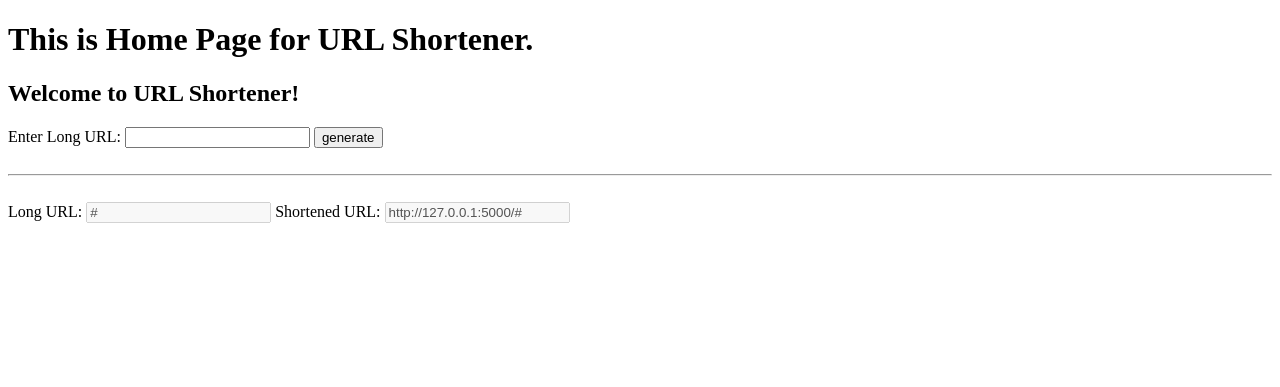
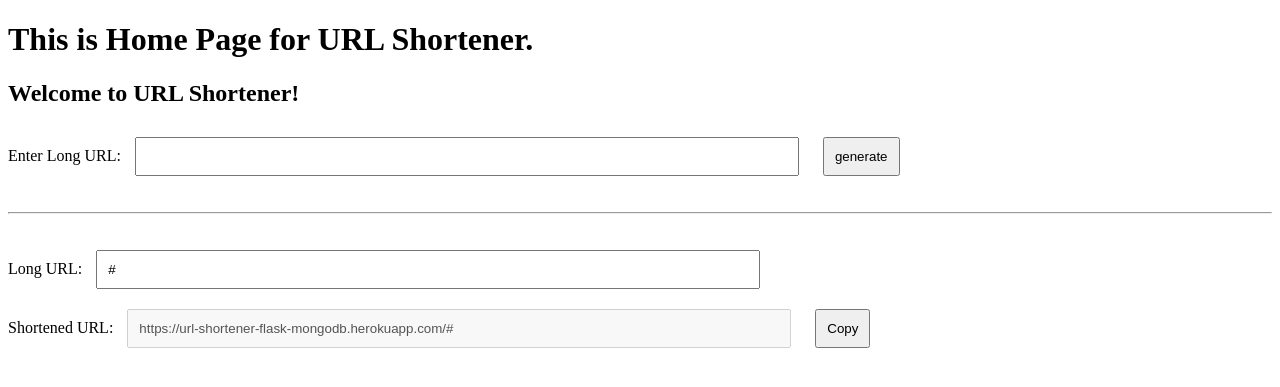
Before and after one commit to dheerajdlalwani/url-shortener, a Flask app: template core/templates/home.html in a window 1280 px wide. Shown: the top 387 px of the page. Run offline with Flask 2, Linux system fonts and the light colour scheme; the template is opened without the code that fills it: most values are stand-ins (such as "Sample title", 1, 10 or a date in 2020).

Commit message:
finally, hosted the MVP

```diff
--- a/core/templates/base.html
+++ b/core/templates/base.html
@@ -15,4 +15,5 @@
     {% block body %} {% endblock %}
 </body>
 
+
 </html>
--- a/core/templates/form.html
+++ b/core/templates/form.html
@@ -3,6 +3,38 @@
 {% if message %}
 <h3> {{ message }} </h3>
 {% endif %}
+
+<style>
+    input, button
+    {
+        padding: 10px;
+        margin:10px;
+    }
+
+    input[type=text]
+    {
+        width: 50vw;
+    }
+
+
+
+</style>
+
+
+<script>
+    function copyShortUrl()
+    {
+        var copyText = document.getElementById("short_url");
+        console.log(copyText)
+        copyText.removeAttribute("disabled")
+        copyText.select();
+        copyText.setSelectionRange(0, 99999);
+        document.execCommand("copy");
+        copyText.setAttribute("disabled", "true")
+        alert("Copied the text: " + copyText.value);
+    }
+</script>
+
 
 <form action="" method="POST">
     <label for="long_url">Enter Long URL: </label>
@@ -15,7 +47,11 @@
 <hr>
 <br>
 <label>Long URL: </label>
-<input type="text" disabled value="{{ long_url }}">
+<input type="text"  value="{{ long_url }}"> <br>
 <label>Shortened URL: </label>
-<input type="text" disabled value="http://127.0.0.1:5000/{{ short_url }}">
+<input type="text" id="short_url" disabled value="https://url-shortener-flask-mongodb.herokuapp.com/{{ short_url }}" >
+<button onclick="copyShortUrl()">Copy</button>
+
+
+
 {% endif %}
```
